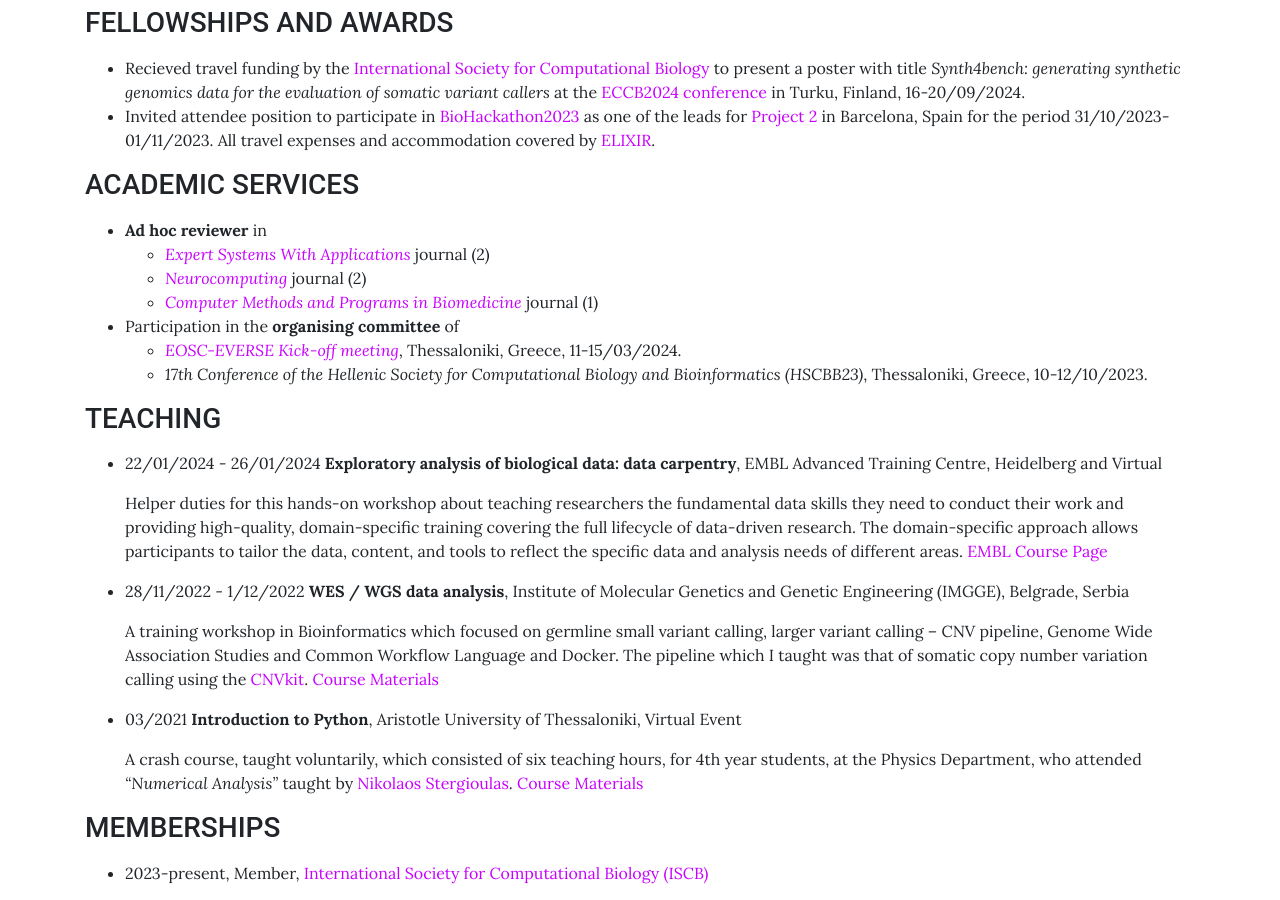
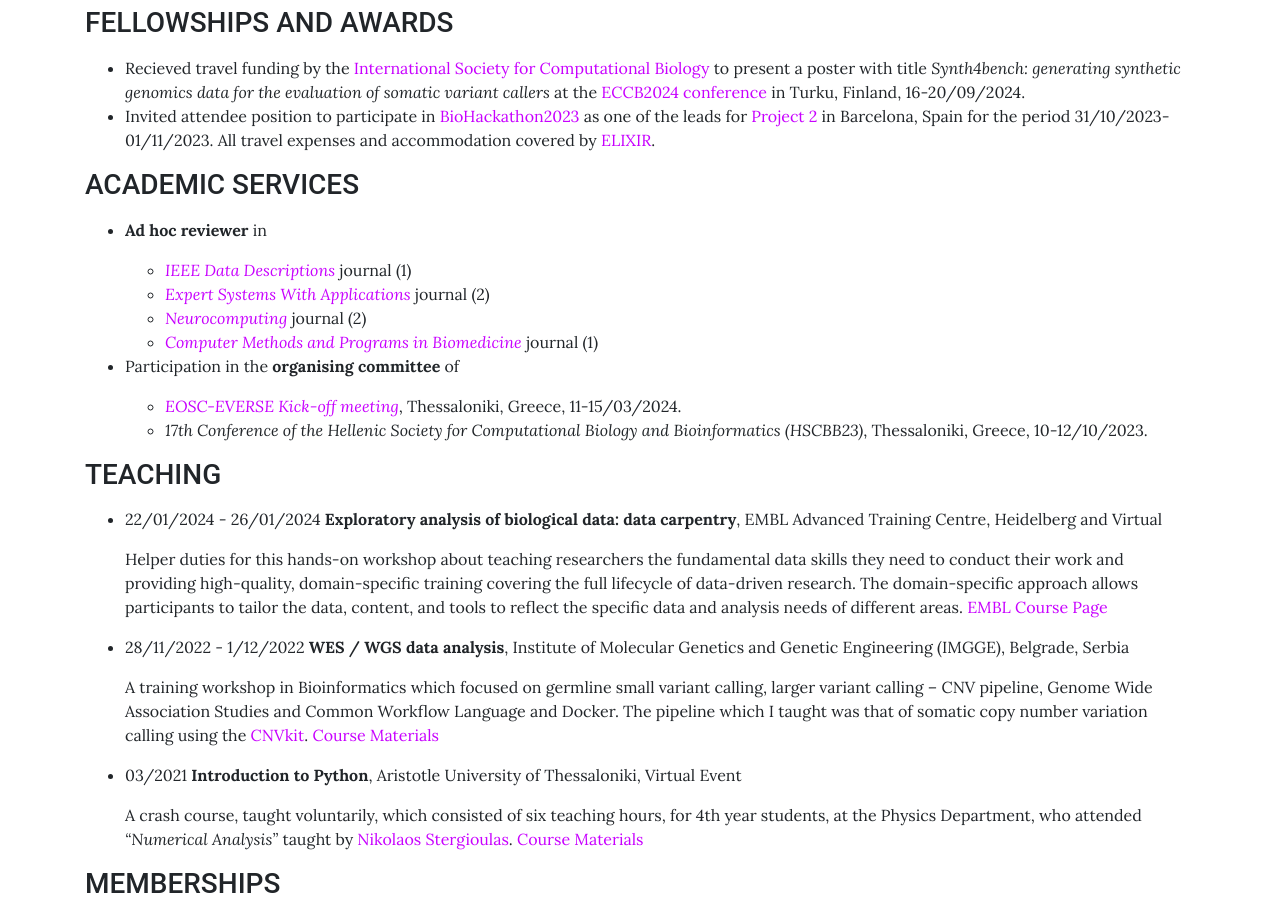
Before and after one commit to sfragkoul/sfragkoul.github.io, a Jekyll site: the page built from pages/CV.md, in a window 1280 px wide and 900 px high, scrolled down 1550 px. Built offline with Jekyll 4.4.1, drawn with Linux system fonts in a browser that asks for light colours.

Commit message:
Update CV.md

```diff
--- a/pages/CV.md
+++ b/pages/CV.md
@@ -67,9 +67,11 @@
 <p style="margin-bottom:15px"></p>
 
 - **Ad hoc reviewer** in
-   - [*Expert Systems With Applications*](https://www.sciencedirect.com/journal/expert-systems-with-applications) journal (2)
-   - [*Neurocomputing*](https://www.sciencedirect.com/journal/neurocomputing) journal (2)
-   - [*Computer Methods and Programs in Biomedicine*](https://www.sciencedirect.com/journal/computer-methods-and-programs-in-biomedicine) journal (1)
+
+  - [*IEEE Data Descriptions*](https://www.ieee-data.org/) journal (1)
+  - [*Expert Systems With Applications*](https://www.sciencedirect.com/journal/expert-systems-with-applications) journal (2)
+  - [*Neurocomputing*](https://www.sciencedirect.com/journal/neurocomputing) journal (2)
+  - [*Computer Methods and Programs in Biomedicine*](https://www.sciencedirect.com/journal/computer-methods-and-programs-in-biomedicine) journal (1)
 
 
 - Participation in the **organising committee** of
```
